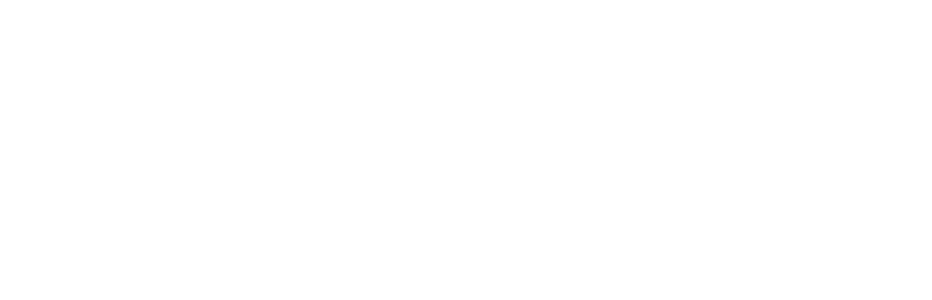
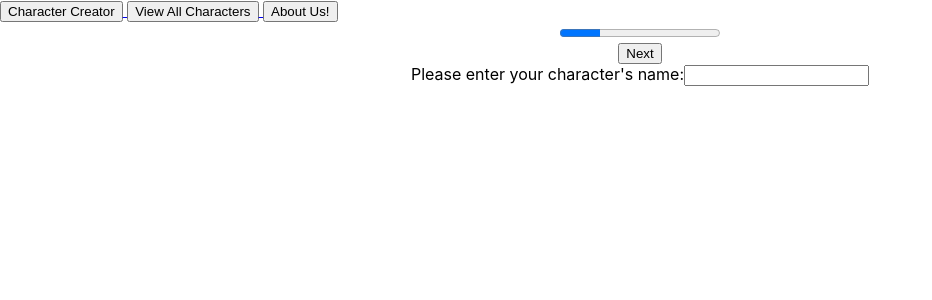
Before and after one commit to daffodil-dragons/Project-03-Client, a React (Create React App) app: page /#/CharacterCreator in a window 1280 px wide. Shown: the top 300 px of the page, without its empty margins (0-932 px from the left). Built offline with nearby package versions, Linux system fonts and the light colour scheme.

Commit message:
made all the components and routes for version 1

```diff
--- a/src/App.js
+++ b/src/App.js
@@ -1,7 +1,30 @@
+//dependencies
+import React  from "react";
+import {Routes, Link, Route} from 'react-router-dom'
 import "./App.css";
 
+//components import
+import AboutUs from './components/AboutUs/AboutUs'
+import CharacterDisplay from './components/CharacterDisplay/CharacterDisplay'
+import CharacterCreator from './components/CharacterCreator/ChracterCreator'
+
 function App() {
-  return <div className="App"></div>;
+    return (
+        <div className="homepage">
+          <nav>
+            <Link to='/CharacterCreator'> <button>Character Creator</button> </Link>
+            <Link to='/CharacterDisplay'> <button>View All Characters</button> </Link>
+            <Link to='/AboutUs'><button>About Us!</button></Link>
+          </nav>
+        <main>
+          <Routes>
+            <Route path='/CharacterCreator' element={<CharacterCreator />} />,
+            <Route path='/CharacterDisplay' element={<CharacterDisplay />} />,
+            <Route path='/AboutUs' element={<AboutUs />} />
+          </Routes>
+        </main>
+      </div>
+    )
 }
 
 export default App;
--- /dev/null
+++ b/src/components/AboutUs/AboutUs.js
@@ -0,0 +1,27 @@
+//dependencies
+import React  from "react";
+import aboutUsData from "./aboutUsData"
+import './AboutUs.css';
+
+function AboutUs() {
+    let teammates = aboutUsData.map((person, key) => {
+        return (
+            <div className="member">
+                {person.name}
+                {person.email}
+                {person.github}
+                {person.linkedIn}
+            </div>
+        )
+    })
+
+    return (
+        <div className="about">
+            <section>
+                {teammates}
+            </section>
+        </div>
+    )
+}
+
+export default AboutUs;
--- /dev/null
+++ b/src/components/AboutUs/aboutUsData.js
@@ -0,0 +1,22 @@
+let aboutUsData = [
+    {
+        name: "Daniel Ribuffo",
+        email: "email",
+        github: "github",
+        linkedIn: "linkedIn"
+    },
+    {
+        name: "Austin Cesear",
+        email: "email",
+        github: "github",
+        linkedIn: "linkedIn"
+    },
+    {
+        name: "Mitch Bennett",
+        email: "email",
+        github: "github",
+        linkedIn: "linkedIn"
+    }
+]
+
+export default aboutUsData;
--- /dev/null
+++ b/src/components/CharacterCreator/ChracterCreator.js
@@ -0,0 +1,142 @@
+import React  from "react";
+import { useState } from "react";
+// import {Routes, Link, Route} from 'react-router-dom'
+
+function CharacterCreator() {
+    const [page, setpage] = useState(1);
+    const [data, setData] = useState({
+      name: " ",
+      demographic: " ",
+      class: " ",
+      level: " "
+    });
+
+    //buttons for going back and forward through menu
+    function goBackPage() {
+      if (page === 1) return;
+      setpage((page) => page - 1);
+    }
+    function goNextPage() {
+      if (page === 4) return;
+      setpage((page) => page + 1);
+    }
+
+    //function to update data useState
+    function updateData(event) {
+      if (event.target.id === "name") {
+        setData({ ...data, name: event.target.value });
+      } else if (event.target.id === "demographic") {
+        setData({ ...data, demographic: event.target.value });
+      } else if (event.target.id === "class") {
+        setData({...data, class: event.target.value });
+      } else if (event.target.id === "level") {
+        setData({...data, level: event.target.value,});
+      }
+    }
+
+    //function to post to the API
+    function submit() {
+      fetch("api/form", { method: "POST", body: JSON.stringify(data) });
+    }
+
+    //map function
+    // const playerCharacter = data.map((player) => {
+    //   return (
+    //     <div>
+    //       <h1>{player.name}</h1>
+    //       <h2>{player.race}</h2>
+    //       <h3>{player.class}</h3>
+    //       <h4>{player.background}</h4>
+    //     </div>
+    //   );
+    // });
+
+
+   /*****************************
+   *        MAIN RETURN         *
+   *****************************/
+  return (
+    <div className="App">
+      {/* Progress Bar here */}
+      <div>
+        <progress max="4" value={page} />
+      </div>
+
+      {page !== 1 && (
+        <button onClick={goBackPage}>
+          Back
+        </button>
+      )}
+      {page !== 4 && (
+        <button onClick={goNextPage}>
+          Next
+        </button>
+      )}
+      {page === 4 && (
+        <button type="submit" onClick={submit}>
+          Submit
+        </button>
+      )}
+
+      {/*Content Here */}
+      {page === 1 && <OnboardingOne data={data.name} update={updateData} />}
+      {page === 2 && <OnboardingTwo data={data.race} update={updateData} />}
+      {page === 3 && <OnboardingThree data={data.class} update={updateData} />}
+      {page === 4 && (
+        <OnboardingFour data={data.background} update={updateData} />
+      )}
+      {/* <div>{playerCharacter}</div> */}
+    </div>
+  );
+}
+
+export default CharacterCreator;
+
+/*****************************
+ *        COMPONENTS          *
+ *****************************/
+
+//component for name
+function OnboardingOne({ data, updateData }) {
+  return (
+    <div>
+      <form>
+        Please enter your character's name:
+        <input type="text" id="name" value={data.name} onChange={updateData}/>
+      </form>
+    </div>
+  );
+}
+//component for race
+function OnboardingTwo({ data, updateData }) {
+  return (
+    <div>
+      <form>
+        Please enter your character's race:
+        <input type="text" id="demographic" value={data.demographic} onChange={updateData} />
+      </form>
+    </div>
+  );
+}
+//component for class
+function OnboardingThree({ data, updateData }) {
+  return (
+    <div>
+      <form>
+        Please enter your character's class:
+        <input type="text" id="class" value={data.class} onChange={updateData}/>
+      </form>
+    </div>
+  );
+}
+//component for background
+function OnboardingFour({ data, updateData }) {
+  return (
+    <div>
+      <form>
+        Please enter your character's level:
+        <input type="number" id="level" value={data.level} onChange={updateData}/>
+      </form>
+    </div>
+  );
+}
--- /dev/null
+++ b/src/components/CharacterDisplay/CharacterDisplay.js
@@ -0,0 +1,9 @@
+const CharacterDisplay = () => {
+    return (
+        <div>
+            This is where our characters would go!
+        </div>
+    )
+}
+
+export default CharacterDisplay;
--- a/src/index.js
+++ b/src/index.js
@@ -2,10 +2,11 @@
 import ReactDOM from "react-dom";
 import "./index.css";
 import App from "./App";
+import { HashRouter as Router } from "react-router-dom";
 
 ReactDOM.render(
-  <React.StrictMode>
+  <Router>
     <App />
-  </React.StrictMode>,
+  </Router>,
   document.getElementById("root")
 );
```
Also changed, not shown: src/components/AboutUs/AboutUs.css (added), src/components/CharacterCreator/CharacterCreator.css (added), src/components/CharacterDisplay/CharacterDisplay.css (added).
